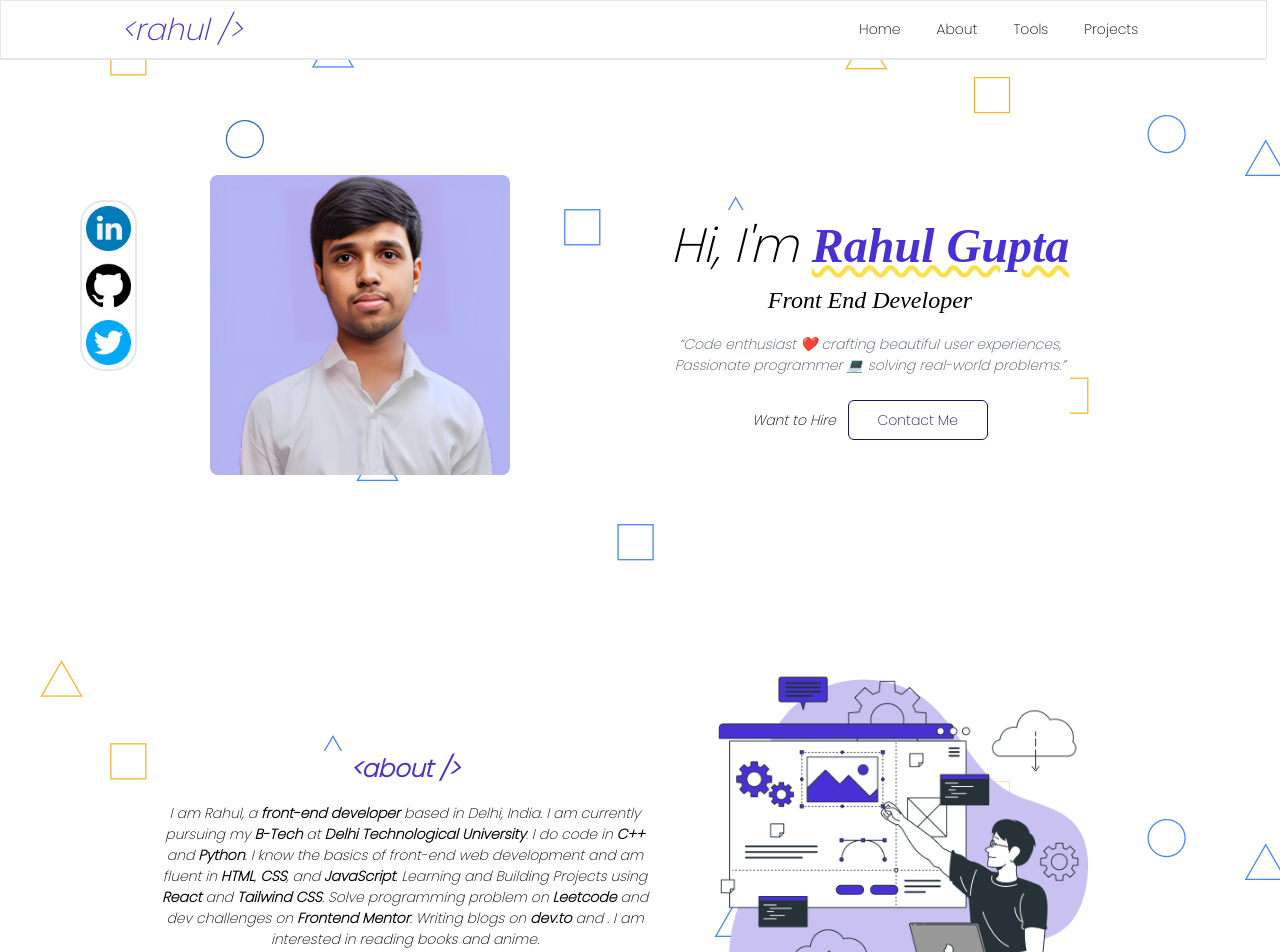
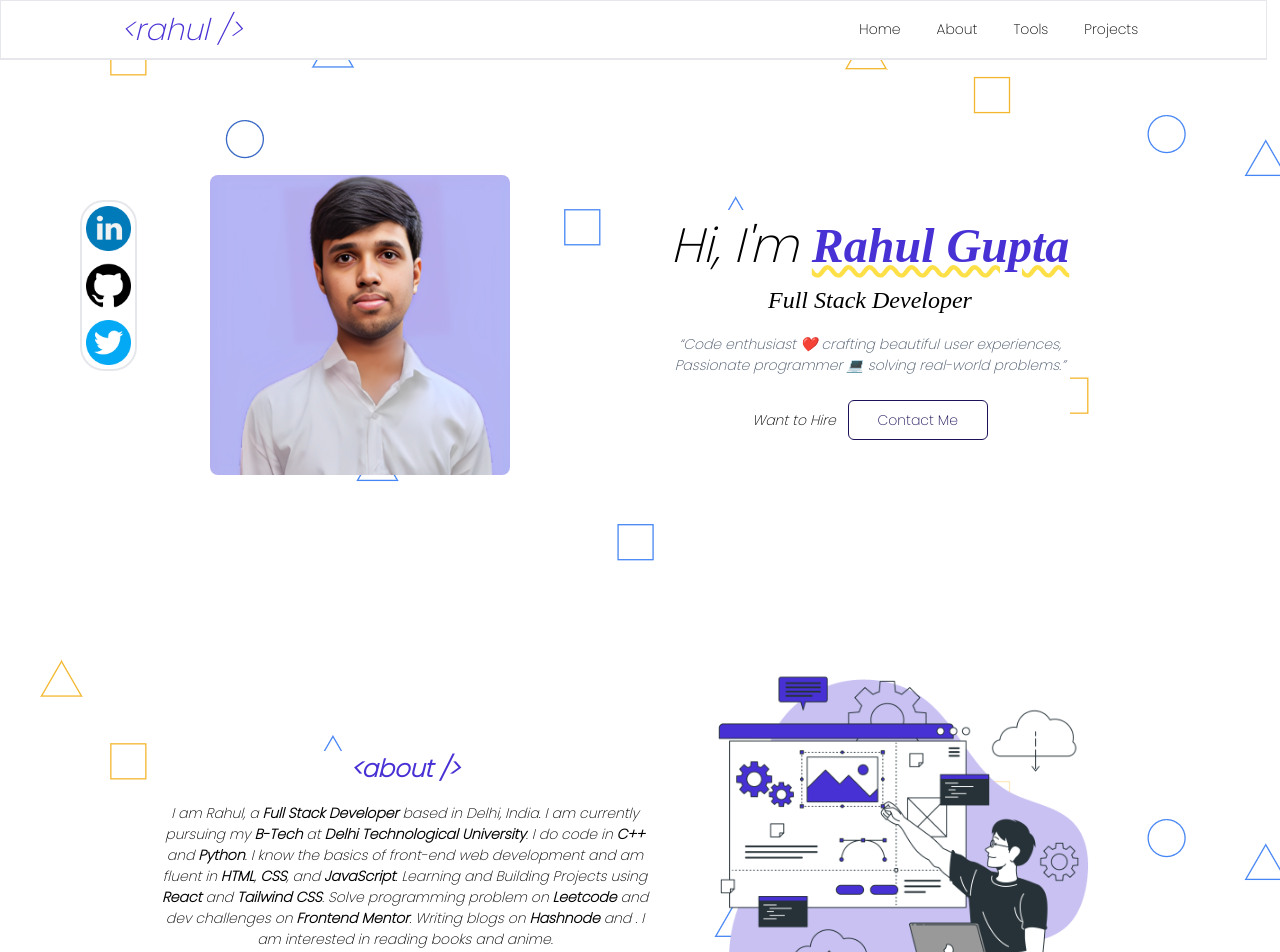
Before and after one commit to rahulgtst/rahul, a React (Vite) app: page / in a window 1280 px wide. Shown: the top 952 px of the page. Built offline with nearby package versions, Linux system fonts and the light colour scheme; a web font is replaced by a local one.

Commit message:
Changed Title Frontend to FullStack

```diff
--- a/index.html
+++ b/index.html
@@ -8,7 +8,7 @@
     <style>
       @import url("https://fonts.googleapis.com/css2?family=Alkatra&family=Bruno+Ace&family=Poppins:wght@200&display=swap");
     </style>
-    <title>Rahul Gupta | Frontend Developer</title>
+    <title>Rahul Gupta | Fullstack Developer</title>
   </head>
   <body>
     <div id="root"></div>
--- a/src/components/About.jsx
+++ b/src/components/About.jsx
@@ -10,7 +10,7 @@ const About = () => {
       <div className="info flex flex-col justify-center items-center italic bg-white">
         <h1 className="text-[24px] font-bold text-[#4831D4]">{"<about />"}</h1>
         <p className="w-[300px] sm:w-[400px] md:w-[300px] lg:w-[500px] text-center text-[14px] mt-4 bg-white">
-          I am Rahul, a <strong>front-end developer</strong> based in Delhi,
+          I am Rahul, a <strong>Full Stack Developer</strong> based in Delhi,
           India. I am currently pursuing my <strong>B-Tech</strong> at
           <strong> Delhi Technological University</strong>. I do code in
           <strong> C++</strong> and <strong> Python</strong>. I know the basics
@@ -29,7 +29,7 @@ const About = () => {
           </strong>
           . Writing blogs on{" "}
           <strong>
-            <a href="https://dev.to/rahulgtst">dev.to</a>
+            <a href="https://rahulgtst.hashnode.dev/">Hashnode</a>
           </strong>{" "}
           and . I am interested in reading books and anime.
         </p>
--- a/src/components/Contact.jsx
+++ b/src/components/Contact.jsx
@@ -85,7 +85,7 @@ const Contact = ({ onChangeContactStatus }) => {
           type="submit"
           className=" col-start-1 text-[14px] md:text-[16px]  w-[280px] md:w-[600px] h-[40px] rounded-md text-[#1C1259] border border-[#1C1259] hover:text-white hover:bg-[#1C1259]"
         >
-          Submit
+          Send
         </button>
       </form>
     </section>
--- a/src/components/Hero.jsx
+++ b/src/components/Hero.jsx
@@ -17,7 +17,7 @@ const Hero = ({ onChangeContactStatus }) => {
             Rahul Gupta
           </span>
         </h1>
-        <h3 className="different-text text-[24px]">Front End Developer</h3>
+        <h3 className="different-text text-[24px]">Full Stack Developer</h3>
         <q className="w-[300px] sm:w-[400px] md:w-[300px] lg:w-[400px] text-[14px] text-center text-slate-600 mt-4">
           Code enthusiast ❤️ crafting beautiful user experiences, Passionate
           programmer 💻 solving real-world problems.
```
